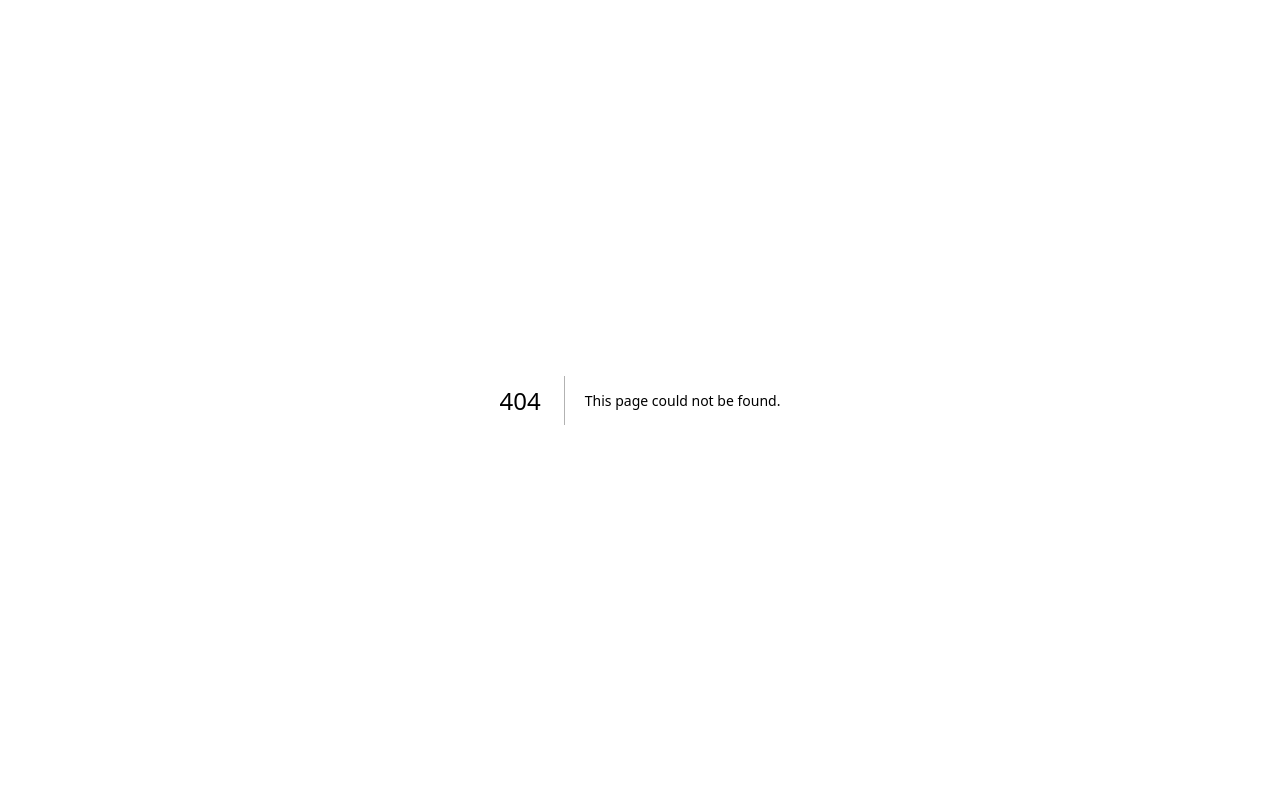
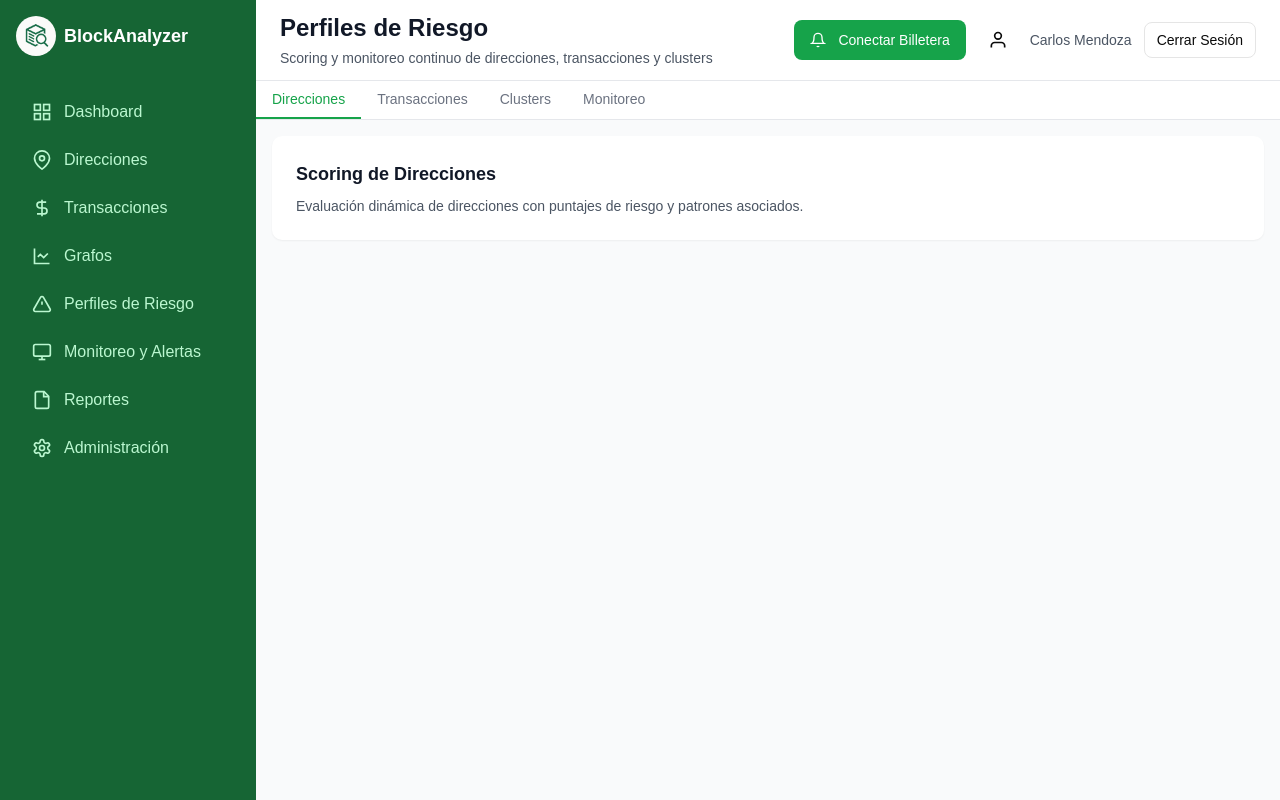
Before and after one commit to hibren/Programa-de-Trazabilidad-de-Criptomonedas-Orientado-a-Investigaciones-Forenses, a Next.js app in the folder frontend/: page /perfiles in a window 1280 px wide. Before the commit this address had no page. Built offline with nearby package versions, Linux system fonts and the light colour scheme.

Commit message:
perfiles de riesgo front iniciado

```diff
--- /dev/null
+++ b/frontend/app/perfiles/layout.jsx
@@ -0,0 +1,43 @@
+"use client"
+
+import React, { useState } from "react"
+import Sidebar from "@/components/organisms/SideBar"
+import TopBar from "@/components/organisms/TopBar"
+import { TabNavigation, TabsList, TabsTrigger } from "@/components/molecules/TabNavigation"
+
+export default function PerfilesLayout({ children }) {
+  const [activeTab, setActiveTab] = useState("direcciones")
+
+  const tabs = [
+    { id: "direcciones", label: "Direcciones" },
+    { id: "transacciones", label: "Transacciones" },
+    { id: "clusters", label: "Clusters" },
+    { id: "monitoreo", label: "Monitoreo" },
+  ]
+
+  return (
+    <div className="min-h-screen bg-gray-50">
+      <Sidebar activeItem="perfiles" />
+
+      <div className="md:ml-64 flex flex-col min-h-screen">
+        <TopBar
+          title="Perfiles de Riesgo"
+          subtitle="Scoring y monitoreo continuo de direcciones, transacciones y clusters"
+        />
+
+        {/* Tabs */}
+        <TabNavigation value={activeTab} onValueChange={setActiveTab}>
+          <TabsList>
+            {tabs.map((tab) => (
+              <TabsTrigger key={tab.id} value={tab.id}>
+                {tab.label}
+              </TabsTrigger>
+            ))}
+          </TabsList>
+
+          <div className="flex-1 overflow-y-auto p-4">{children}</div>
+        </TabNavigation>
+      </div>
+    </div>
+  )
+}
--- /dev/null
+++ b/frontend/app/perfiles/page.jsx
@@ -0,0 +1,5 @@
+import PerfilesContent from "@/components/organisms/PerfilesContent"
+
+export default function PerfilesPage() {
+  return <PerfilesContent activeTab="direcciones" />
+}
--- /dev/null
+++ b/frontend/src/components/organisms/PerfilesContent.jsx
@@ -0,0 +1,50 @@
+"use client"
+
+const PerfilesContent = ({ activeTab }) => {
+  switch (activeTab) {
+    case "direcciones":
+      return (
+        <div className="bg-white p-6 rounded-lg shadow-sm">
+          <h2 className="text-lg font-semibold text-gray-900">Scoring de Direcciones</h2>
+          <p className="text-sm text-gray-600 mt-2">
+            Evaluación dinámica de direcciones con puntajes de riesgo y patrones asociados.
+          </p>
+        </div>
+      )
+    case "transacciones":
+      return (
+        <div className="bg-white p-6 rounded-lg shadow-sm">
+          <h2 className="text-lg font-semibold text-gray-900">Scoring de Transacciones</h2>
+          <p className="text-sm text-gray-600 mt-2">
+            Análisis y actualización del riesgo de transacciones basado en actividad sospechosa.
+          </p>
+        </div>
+      )
+    case "clusters":
+      return (
+        <div className="bg-white p-6 rounded-lg shadow-sm">
+          <h2 className="text-lg font-semibold text-gray-900">Clústers de Direcciones</h2>
+          <p className="text-sm text-gray-600 mt-2">
+            Identificación y evaluación de grupos de direcciones vinculadas.
+          </p>
+        </div>
+      )
+    case "monitoreo":
+      return (
+        <div className="bg-white p-6 rounded-lg shadow-sm">
+          <h2 className="text-lg font-semibold text-gray-900">Monitoreo Continuo</h2>
+          <p className="text-sm text-gray-600 mt-2">
+            Generación automática de alertas ante detección de comportamientos sospechosos.
+          </p>
+        </div>
+      )
+    default:
+      return (
+        <div className="bg-white p-6 rounded-lg shadow-sm">
+          Seleccione un tab para visualizar el contenido.
+        </div>
+      )
+  }
+}
+
+export default PerfilesContent
--- a/frontend/src/components/organisms/SideBar.jsx
+++ b/frontend/src/components/organisms/SideBar.jsx
@@ -15,7 +15,7 @@ const Sidebar = ({ activeItem = "dashboard" }) => {
     { id: "direcciones", icon: "directions", label: "Direcciones", href: "/direcciones" },
     { id: "transacciones", icon: "transactions", label: "Transacciones", href: "/transacciones" },
     { id: "grafos", icon: "graphs", label: "Grafos", href: "/grafos" },
-    { id: "risk", icon: "risk", label: "Perfiles de Riesgo", href: "/riesgo" },
+    { id: "risk", icon: "risk", label: "Perfiles de Riesgo", href: "/perfiles" },
     { id: "monitor", icon: "monitor", label: "Monitoreo y Alertas", href: "/monitoreo" },
     { id: "reports", icon: "reports", label: "Reportes", href: "/reportes" },
     { id: "admin", icon: "admin", label: "Administración", href: "/administracion" },
```
